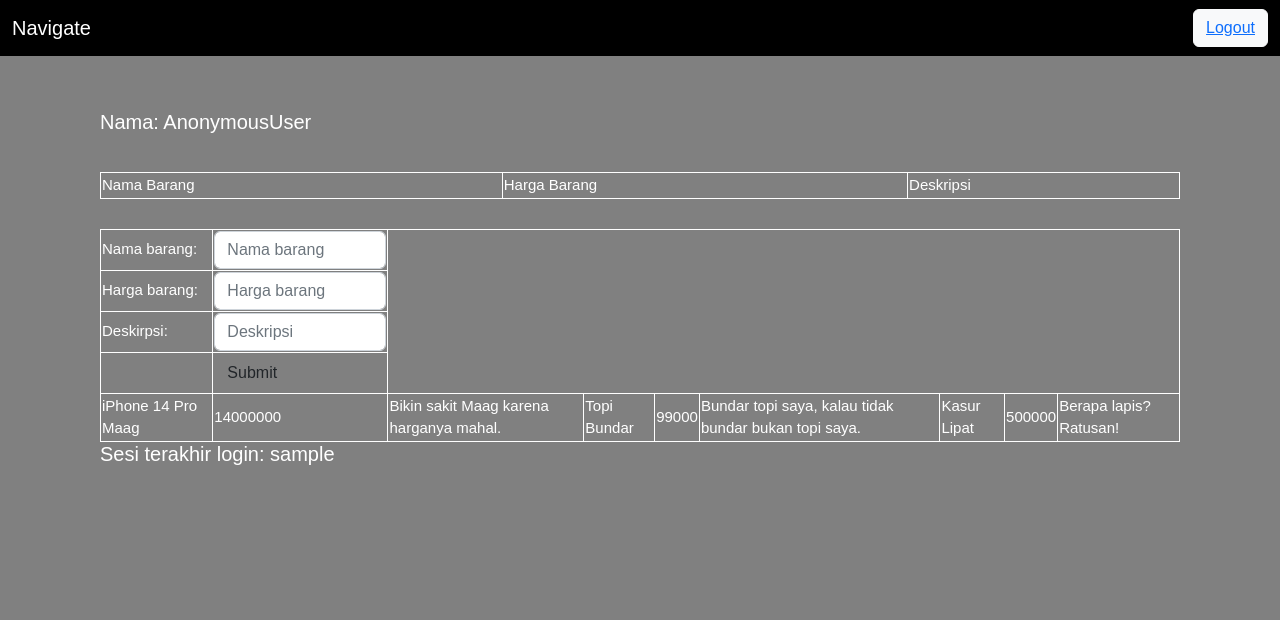
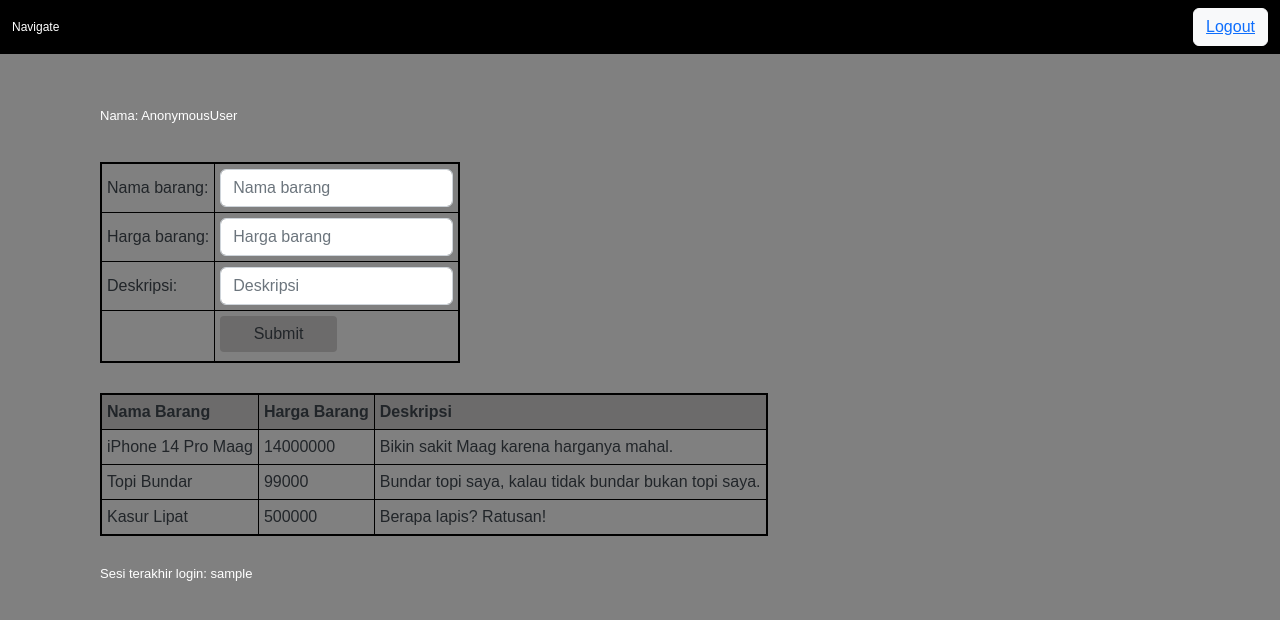
Before and after one commit to daffafaizan/django-pbp-repo, a Django app: template wishlist/templates/wishlist_ajax.html in a window 1280 px wide. Shown: the top 620 px of the page. Run offline with Django 4.2, Linux system fonts and the light colour scheme; data comes from the database, SQL or seed files in the repository; the template is opened without the code that fills it: most values are stand-ins (such as "Sample title", 1, 10 or a date in 2020); lists and menus that the app fills with data are empty.

Commit message:
added a form that adds new data to database

```diff
--- a/example_app/templates/index.html
+++ b/example_app/templates/index.html
@@ -1,11 +1,7 @@
 {% extends 'base.html' %}
 {% load static %}
 
-{% block meta %}
-<title>Hello, world!</title>
-{% endblock meta %}
-
 {% block content %}
   <h1>Hello, world!</h1>
-  <h3>This is example app for Django template</h3>
+  <h3>This is the front page of my lab website</h3>
 {% endblock content %}
--- a/templates/base.html
+++ b/templates/base.html
@@ -10,7 +10,7 @@
   <meta charset="UTF-8">
   <meta name="viewport" content="width=device-width, initial-scale=1.0">
   <link rel="stylesheet" href="{% static 'css/style.css' %}">
-  <title>Wishlist</title>
+  <title>My Website</title>
   <link href="https://cdn.jsdelivr.net/npm/bootstrap@5.2.1/dist/css/bootstrap.min.css" rel="stylesheet" integrity="sha384-iYQeCzEYFbKjA/T2uDLTpkwGzCiq6soy8tYaI1GyVh/UjpbCx/TYkiZhlZB6+fzT" crossorigin="anonymous">
   {% block meta %}
   {% endblock meta %}
--- a/wishlist/templates/wishlist_ajax.html
+++ b/wishlist/templates/wishlist_ajax.html
@@ -5,21 +5,36 @@
     body {
       background-color:gray;
     }
-    table, th, td {
-      border: 1px solid white;
-      border-collapse: collapse;
-      font-size:15px;
-      color: white;
-      border-radius: 10px;
-      font-weight: 300;
-    }
     h5 {
       color: white;
+      font-size: 13px;
+    }
+    table {
+      border: 2px solid black;
+      border-radius: 10px;
+    }
+    td, th {
+      border: 1px solid black;
+      padding: 5px;
+    }
+    th {
+      background-color: rgb(108, 107, 107);
+    }
+    input[type=submit] {
+      background-color: rgb(108, 107, 107);
+      width: 50%;
+      border: none;
+      border-radius: 4px;
+      margin-bottom: 4px;
+      cursor: pointer;
     }
     .container {
       display: flex;
       flex-direction: column;
       padding: 15px;
+    }
+    .navbar {
+      background-color: black;
     }
 </style>
 
@@ -28,21 +43,31 @@
     $(document).ready(function(){
         $.getJSON("/wishlist/json/", function(data){
             var result = "";
+            for (var i = 0; i < data.length; i++) {
               result += "<tr>";
-            for (var i = 0; i < data.length; i++) {
               result += "<td>" + data[i].fields.nama_barang + "</td>"
               result += "<td>" + data[i].fields.harga_barang + "</td>"
               result += "<td>" + data[i].fields.deskripsi + "</td>"
+              result += "</tr>";
             }
-            result += "</tr>"
-            $("#json").append(result);
+            $("table#json").append(result);
         })
     })
+    $("submit_data").click(function(){
+      $.post("/wishlist/add_data", {
+        nama_barang: $("#nama_barang").val(),
+        harga_barang: $("#harga_barang").val(),
+        deskripsi: $("#deskripsi").val(),
+      },
+      function(data, status) {
+        console.log(data + "\n" + status);
+      });
+    });
 </script>
 
-<nav class="navbar" style="background-color: black">
+<nav class="navbar">
   <div class="container-fluid">
-      <a class="navbar-brand" style="color:white">Navigate</a>
+    <a class="navbar-brand" style="color: white; font-size: 12px">Navigate</a>
     <button class="btn btn-light"><a href="{% url 'wishlist:logout' %}">Logout</a></button>
   </div>
 </nav>
@@ -53,21 +78,10 @@
       <h5>Nama: {{user}}</h5>
     </head>
   </div>
-    <div class="container" id="table">
-        <body>
+  <div class="container" id="form">
+    <form method="POST" action="/wishlist/add_data/">
+      {% csrf_token %}
       <table>
-                <tr>
-                <th>Nama Barang</th>
-                <th>Harga Barang</th>
-                <th>Deskripsi</th>
-                </tr>
-            </table>
-        </body>
-    </div>
-    <div class="container" id="form">
-        <form method="POST" action="">
-            {% csrf_token %}
-            <table id="json">
         <tr>
           <td>Nama barang: </td>
           <td>
@@ -93,11 +107,11 @@
         </tr>
 
         <tr>
-                <td>Deskirpsi:</td>
+          <td>Deskripsi:</td>
           <td>
             <input
               type="text"
-                    name="Deskirpsi"
+              name="deskripsi"
               placeholder="Deskripsi"
               class="form-control"
             />
@@ -106,10 +120,24 @@
 
         <tr>
           <td></td>
-                <td><input class="btn submit_btn" type="submit" value="Submit" /></td>
+          <td><input class="btn submit_btn" type="submit" value="Submit" id="submit_data"/></td>
         </tr>
       </table>
     </form>
+  </div>
+  <div class="container">
+    <form method="POST" action="">
+      {% csrf_token %}
+      <table id="json">
+        <tr>
+          <th>Nama Barang</th>
+          <th>Harga Barang</th>
+          <th>Deskripsi</th>
+        </tr>
+      </table>
+    </form>
+  </div>
+  <div class="container">
     <h5>Sesi terakhir login: {{ last_login }}</h5>
   </div>
 </div>
--- a/wishlist/urls.py
+++ b/wishlist/urls.py
@@ -1,5 +1,5 @@
 from django.urls import path
-from wishlist.views import show_wishlist, show_wishlist_ajax, show_xml, show_json, show_xml_by_id, show_json_by_id, register, login_user, logout_user
+from wishlist.views import show_wishlist, show_wishlist_ajax, add_data_ajax, show_xml, show_json, show_xml_by_id, show_json_by_id, register, login_user, logout_user
 
 app_name = 'wishlist'
 
@@ -12,5 +12,6 @@ urlpatterns = [
     path('register/', register, name='register'),
     path('login/', login_user, name='login'),
     path('logout/', logout_user, name='logout'),
-    path('ajax/', show_wishlist_ajax, name='show_wishlist_ajax')
+    path('ajax/', show_wishlist_ajax, name='show_wishlist_ajax'),
+    path('add_data/', add_data_ajax, name='add_data_ajax')
 ]
--- a/wishlist/views.py
+++ b/wishlist/views.py
@@ -30,6 +30,21 @@ def show_wishlist_ajax(request):
         'user': request.user.username
     }
     return render(request, "wishlist_ajax.html", context)
+
+@login_required(login_url='/wishlist_ajax/login/')
+def add_data_ajax(request):
+    if request.method == 'POST':
+        nama_barang = request.POST.get('nama_barang')
+        harga_barang = request.POST.get('harga_barang')
+        deskripsi = request.POST.get('deskripsi')
+
+        BarangWishlist.objects.create(
+            nama_barang = nama_barang,
+            harga_barang = harga_barang,
+            deskripsi = deskripsi,
+        )
+
+        return HttpResponseRedirect(reverse("wishlist:show_wishlist_ajax"))
 
 def show_xml(request):
     data = BarangWishlist.objects.all()
@@ -80,3 +95,7 @@ def logout_user(request):
     response = HttpResponseRedirect(reverse('wishlist:login'))
     response.delete_cookie('last_login')
     return response
+
+def delete_task(request, pk):
+    BarangWishlist.objects.get(user=request.user,pk=pk).delete()
+    return HttpResponseRedirect(reverse('wishlist:show_wishlist_ajax'))
```
Also changed, not shown: wishlist/templates/wishlist.html (+4 -4 lines). Lines whose indentation alone changed are shown as unchanged.
